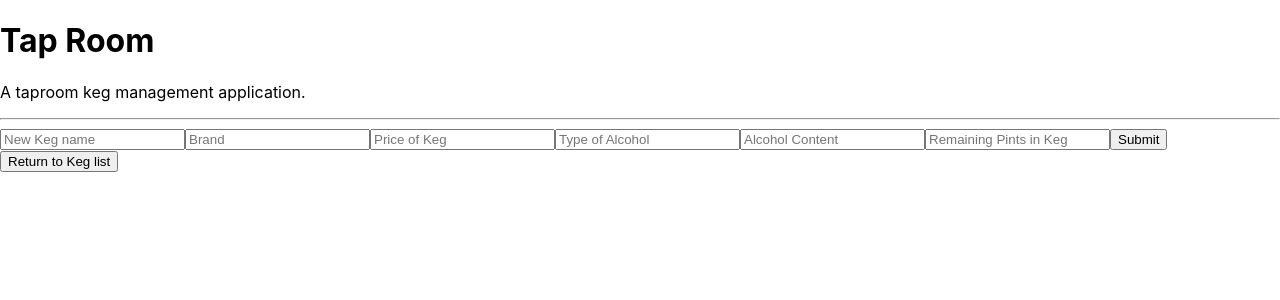
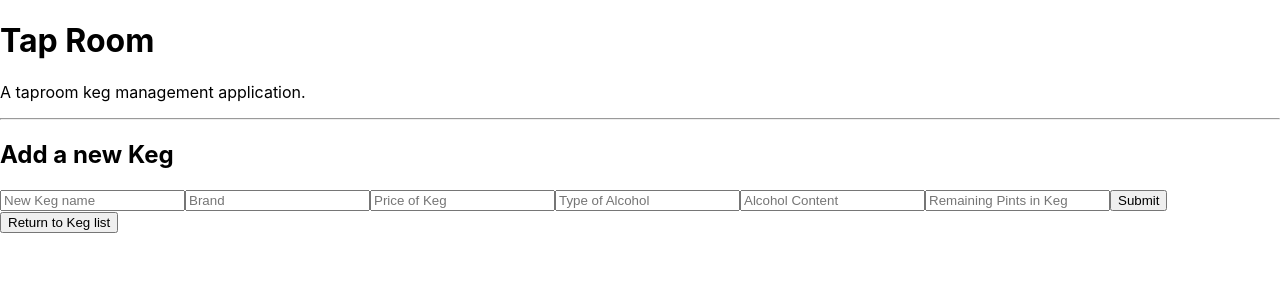
Before and after one commit to kdrendel99/Tap-Room-Manager---React-App, a React (Create React App) app: page / in a window 1280 px wide. Both pictures are taken after a click on the button "Add Keg". Shown: the top 300 px of the page. Built offline with nearby package versions, Linux system fonts and the light colour scheme.

Commit message:
Test submit button in form to ensure input values are being saved.

```diff
--- a/src/components/KegControl.js
+++ b/src/components/KegControl.js
@@ -18,12 +18,21 @@ class KegControl extends React.Component{
     }));
   }
 
+  handleAddingNewKegToData = (newTicket) => {
+    console.log(newTicket);
+  }
+
+  // handleAddingNewTicketToList = (newTicket) => {
+  //   const newMasterTicketList = this.state.masterTicketList.concat(newTicket);
+  //   this.setState({masterTicketList: newMasterTicketList, formVisibleOnPage: false });
+  // }
+
   render(){
     let currentlyVisibleState = null;
     let buttonText = null;
 
     if (this.state.formVisibleOnPage){
-      currentlyVisibleState = <NewKegForm/>
+      currentlyVisibleState = <NewKegForm testSubmit = {this.handleAddingNewKegToData}/>
       buttonText = "Return to Keg list";
     }
 
--- a/src/components/NewKegForm.js
+++ b/src/components/NewKegForm.js
@@ -2,9 +2,20 @@ import React from "react";
 // import PropTypes from "prop-types";
 
 function NewKegForm(){
+  function testFormSubmission(event){
+    event.preventDefault();
+    console.log(event.target.name.value);
+    console.log(event.target.brand.value);
+    console.log(event.target.price.value);
+    console.log(event.target.type.value);
+    console.log(event.target.alcoholContent.value);
+    console.log(event.target.remainingPints.value);
+  }
+
   return (
     <React.Fragment>
-      <form>
+      <form onSubmit = {testFormSubmission}>
+        <h2>Add a new Keg</h2>
         <input
           type='text'
           name='name'
```
Also changed, not shown: src/components/notes.js (added, +8 -0 lines).
